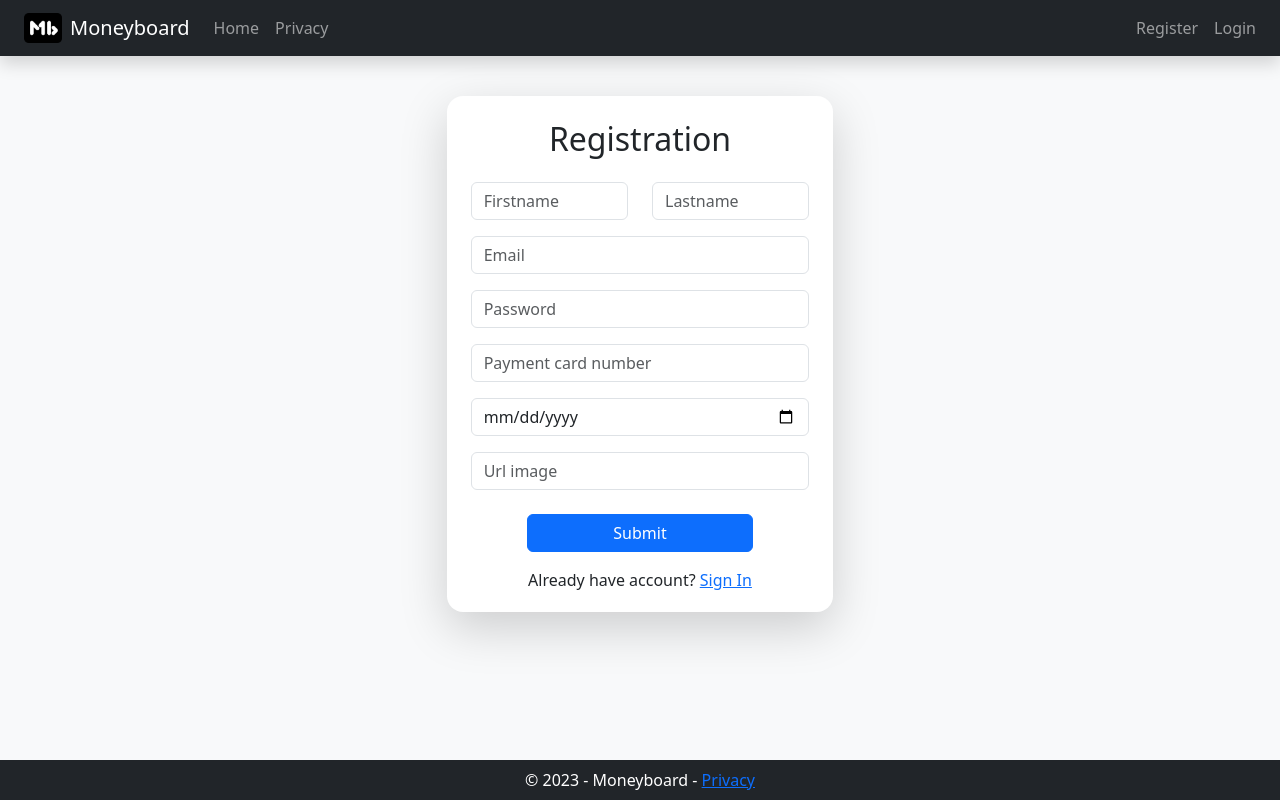
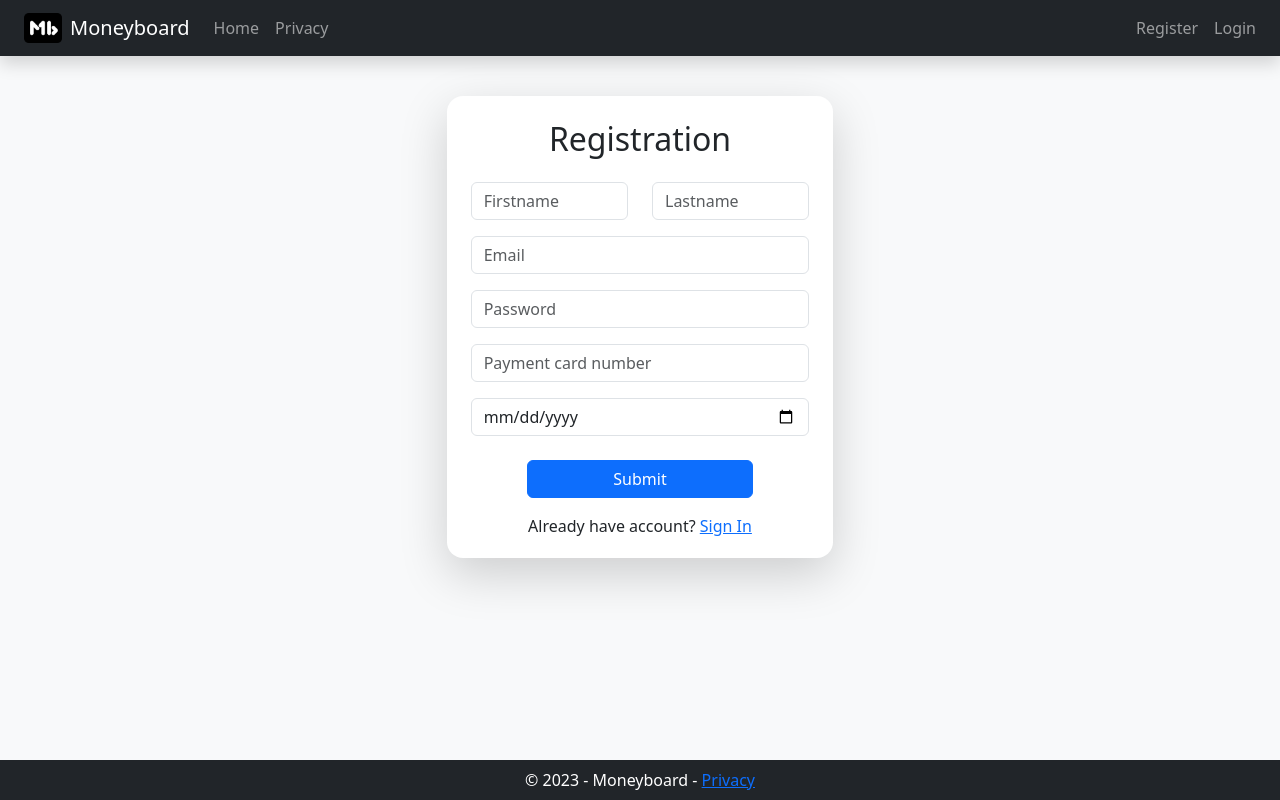
Before and after one commit to MykolaVozniak/Moneyboard-Client-Side, a React (Create React App) app in the folder moneyboard-client/: page /register in a window 1280 px wide. Built offline with nearby package versions, Linux system fonts and the light colour scheme.

Commit message:
Added errors to Login

```diff
--- a/moneyboard-client/src/pages/Home.js
+++ b/moneyboard-client/src/pages/Home.js
@@ -1,5 +1,5 @@
 import { Container, Row, Col, Carousel, Button } from 'react-bootstrap';
-import picture from '../resources/logo512.png';
+import picture from '../resources/Fillers/frog3.png';
 import { Link } from 'react-router-dom';
 import { useSelector } from 'react-redux';
 
--- a/moneyboard-client/src/pages/Login.js
+++ b/moneyboard-client/src/pages/Login.js
@@ -10,6 +10,7 @@ const Login = () => {
     const navigate = useNavigate();
     const isLoggedIn = useSelector((state) => state.auth.user);
     const [justLoggedIn, setJustLoggedIn] = useState(false);
+    const [error, setError] = useState(null);
 
     const [formData, setFormData] = useState({
         email: '',
@@ -47,14 +48,15 @@ const Login = () => {
                     }
                 });
                 const dataInfo = await responseInfo.json();
+                dispatch(setUserInfo(dataInfo))
                 //console.log(dataInfo);
-                dispatch(setUserInfo(dataInfo))
-                alert('Success');
+                //alert('Success');
                 navigate('/workspace');
             } else {
                 const dataError = await responseLogin.json();
-                //console.log(dataError);
-                alert(`Error: ${dataError.Message}`);
+                setError(dataError.error);
+                //console.log(dataError.error);
+                //alert(`Error: ${dataError.Message}`);
             }
         } catch (error) {
             console.error(error);
@@ -69,6 +71,11 @@ const Login = () => {
         <div className='container col-4 my-4'>
             <div className="card p-4 pb-1 my-5 rounded-4 border-0 shadow-lg">
                 <h2 className='text-center'>Authorization</h2>
+                {error && (
+                    <div className='card rounded-2 p-2 mt-2 border-danger'>
+                        <p className='text-danger m-0'>{error}</p>
+                    </div>
+                )}
                 <form onSubmit={handleSubmit}>
                     <div className='mt-3'>
                         <input
--- a/moneyboard-client/src/pages/Register.js
+++ b/moneyboard-client/src/pages/Register.js
@@ -15,7 +15,6 @@ const Register = () => {
         password: '',
         cardNumber: '',
         birthDay: '',
-        imageUrl: '',
     });
 
     const handleChange = (e) => {
@@ -46,7 +45,7 @@ const Register = () => {
             setError((prevError) => ({
                 ...prevError,
                 NewErrorKey: ['Unknown error, check the correctness of the entered data.']
-              }));
+            }));
         }
     };
 
@@ -59,7 +58,7 @@ const Register = () => {
             <div className="card p-4 pb-1 my-5 rounded-4 border-0 shadow-lg">
                 <h2 className='text-center'>Registration</h2>
                 {error && (
-                    <div className='card rounded-2 p-2 border-danger'>
+                    <div className='card rounded-2 p-2 mt-2 border-danger'>
                         {Object.keys(error).map((key) => (
                             <div key={key}>
                                 <div style={{ whiteSpace: 'pre-line' }} className='text-danger'>
@@ -138,17 +137,6 @@ const Register = () => {
                             required
                         />
                     </div>
-                    <div className='mt-3'>
-                        <input
-                            type='text'
-                            className='form-control'
-                            placeholder='Url image'
-                            name='imageUrl'
-                            value={formData.imageUrl}
-                            onChange={handleChange}
-                            required
-                        />
-                    </div>
                     <div className='d-flex justify-content-center mt-4'>
                         <button type='submit' className='btn btn-primary col-8'>Submit</button>
                     </div>
--- a/moneyboard-client/src/pages/Workspace.js
+++ b/moneyboard-client/src/pages/Workspace.js
@@ -15,10 +15,10 @@ const Workspace = () => {
     <div className="card p-4 my-4 rounded-4 border-0 shadow-lg">
       <Row className='row align-items-center'>
         <Col>
-        <h2 className='text-center'>Hello, {info.Firstname}</h2>
+          <h2 className='text-center'>Hello, {info.Firstname}</h2>
         </Col>
         <Col>
-        <h2 className='text-center'>Registration</h2>
+          <h2 className='text-center'>Registration</h2>
         </Col>
       </Row>
 
```
Also changed, not shown: moneyboard-client/src/config.js (line endings or trailing spaces), moneyboard-client/src/resources/Fillers/frog3.png (added).
